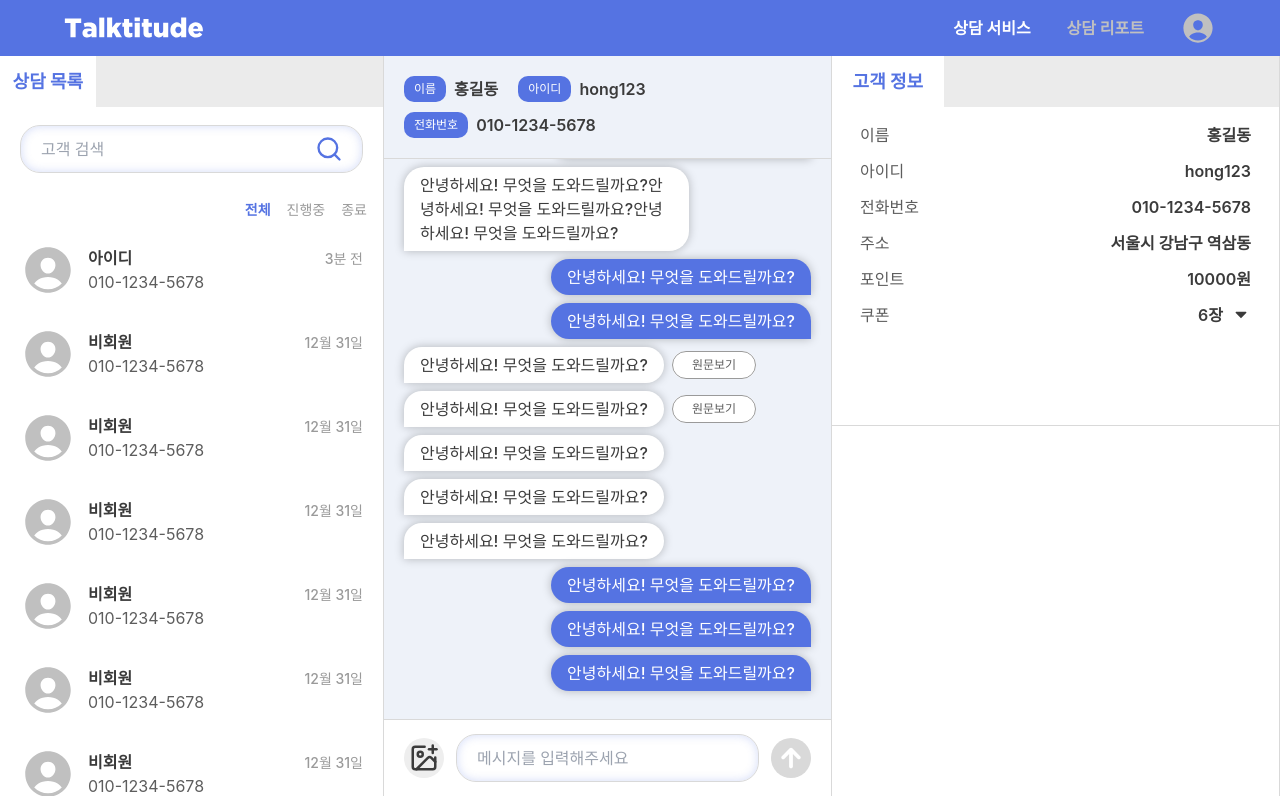
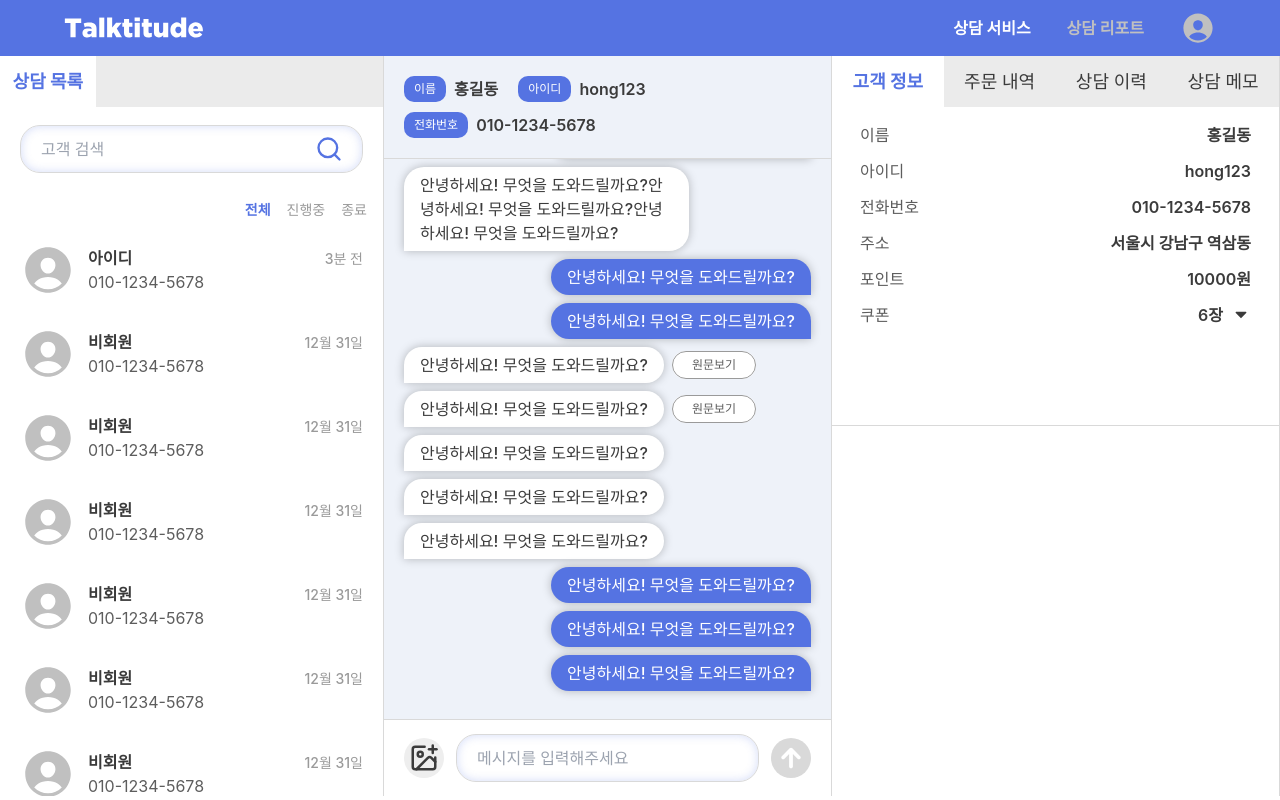
Before and after one commit to Talktitude/talktitude-agent-FE, a Next.js app: page /support in a window 1280 px wide. Built offline with nearby package versions, Linux system fonts and the light colour scheme; a web font is replaced by a local one.

Commit message:
feat: InfoPanel에 tab바 생성 및 OrderHistoryPanel 가져오기 (#17)

```diff
--- a/src/components/support/supportInfo/info/InfoPanel.tsx
+++ b/src/components/support/supportInfo/info/InfoPanel.tsx
@@ -1,8 +1,8 @@
 'use client';
 import React, { useState } from 'react';
-import SectionHeader from '../../SectionHeader';
+import { ClientInfoType, OrderHistoryItemType } from '@/types/support';
 import ClientInfoPanel from './clientInfo/ClientInfoPanel';
-import { ClientInfoType } from '@/types/support';
+import OrderHistoryPanel from './orderHistory/OrderHistoryPanel';
 
 const MOCK_CLIENT_INFO: ClientInfoType = {
   clientName: '홍길동',
@@ -18,14 +18,93 @@ const MOCK_CLIENT_INFO: ClientInfoType = {
   ],
 };
 
+const MOCK_ORDER_HISTORY: OrderHistoryItemType[] = [
+  {
+    orderDate: '2025년 5월 1일 오후 12:43',
+    orderStatus: '배달중',
+    storeName: '교촌치킨',
+    storeImage:
+      'https://i.pinimg.com/736x/b0/a8/61/b0a8616afe69d927283130b6d67a2f75.jpg',
+    orderNumber: 'T22A0000DW',
+  },
+  {
+    orderDate: '2025년 5월 1일 오후 12:43',
+    orderStatus: '배달중',
+    storeName: '교촌치킨',
+    storeImage:
+      'https://i.pinimg.com/736x/b0/a8/61/b0a8616afe69d927283130b6d67a2f75.jpg',
+    orderNumber: 'T22A0000DW',
+  },
+  {
+    orderDate: '2025년 5월 1일 오후 12:43',
+    orderStatus: '배달중',
+    storeName: '교촌치킨',
+    storeImage:
+      'https://i.pinimg.com/736x/b0/a8/61/b0a8616afe69d927283130b6d67a2f75.jpg',
+    orderNumber: 'T22A0000DW',
+  },
+];
+
+const tabs = [
+  { id: 'info', label: '고객 정보' },
+  { id: 'orders', label: '주문 내역' },
+  { id: 'history', label: '상담 이력' },
+  { id: 'memo', label: '상담 메모' },
+];
+
 const InfoPanel = () => {
+  const [activeTab, setActiveTab] = useState('info');
   const [clientInfo] = useState(MOCK_CLIENT_INFO);
+  const [orderHistory] = useState(MOCK_ORDER_HISTORY);
+
+  const renderTabContent = () => {
+    switch (activeTab) {
+      case 'info':
+        return <ClientInfoPanel clientInfo={clientInfo} />;
+      case 'orders':
+        return orderHistory.length > 0 ? (
+          <OrderHistoryPanel orderHistory={orderHistory} />
+        ) : (
+          <div className="h-full p-4 flex items-center justify-center text-textGray font-medium">
+            주문 내역이 없습니다.
+          </div>
+        );
+      case 'history':
+        return (
+          <div className="h-full p-4 flex items-center justify-center text-textGray font-medium">
+            상담 이력 내용
+          </div>
+        );
+      case 'memo':
+        return (
+          <div className="h-full p-4 flex items-center justify-center text-textGray font-medium">
+            상담 메모 내용
+          </div>
+        );
+      default:
+        return null;
+    }
+  };
+
   return (
     <div className="flex flex-col h-[50%] border-b border-lineGray bg-white">
-      <SectionHeader title="고객 정보" />
-      <div className=" overflow-y-auto">
-        <ClientInfoPanel clientInfo={clientInfo} />
+      <div className="bg-[#ebebeb]">
+        {tabs.map((tab) => (
+          <button
+            key={tab.id}
+            onClick={() => setActiveTab(tab.id)}
+            className={`w-[25%] inline-flex flex-1 items-center justify-center py-3 text-lg transition-colors ${
+              activeTab === tab.id
+                ? 'text-mainColor bg-white font-bold '
+                : 'text-textBlak bg-[#ebebeb] font-medium hover:text-textBlack'
+            }`}
+          >
+            {tab.label}
+          </button>
+        ))}
       </div>
+
+      <div className="flex-1 overflow-y-auto">{renderTabContent()}</div>
     </div>
   );
 };
```
